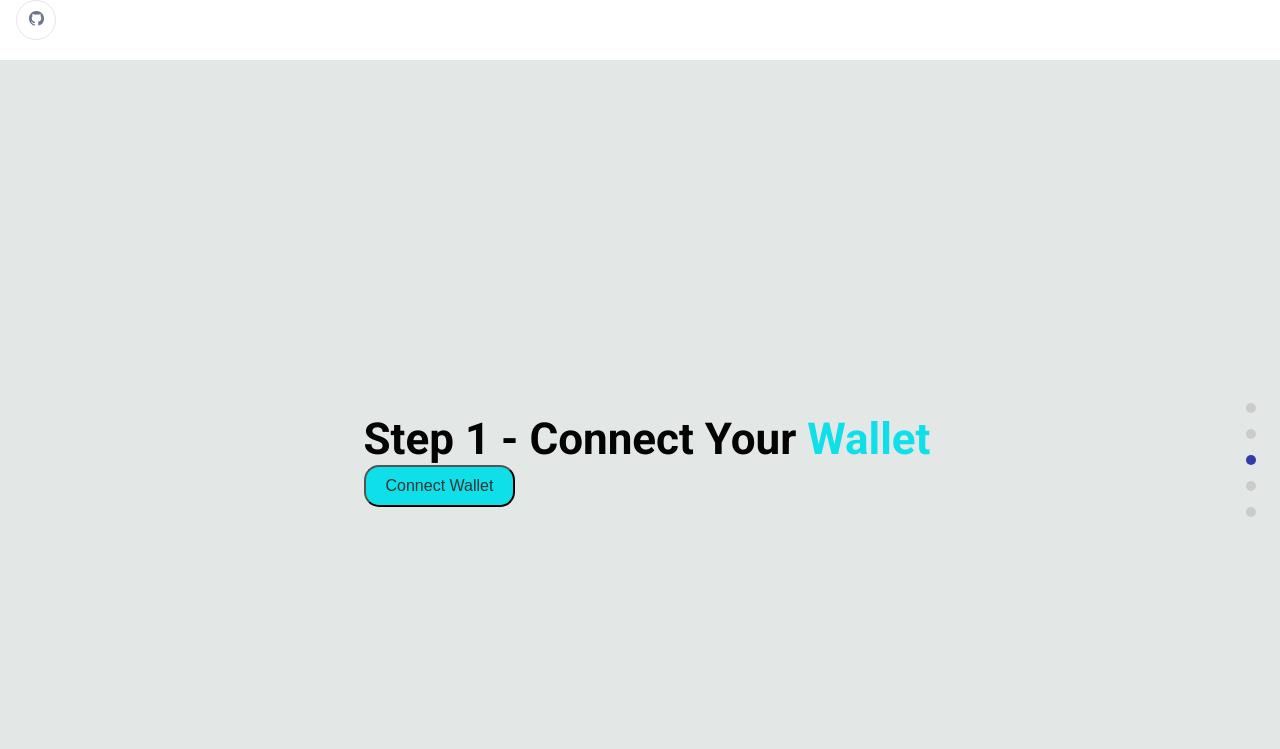
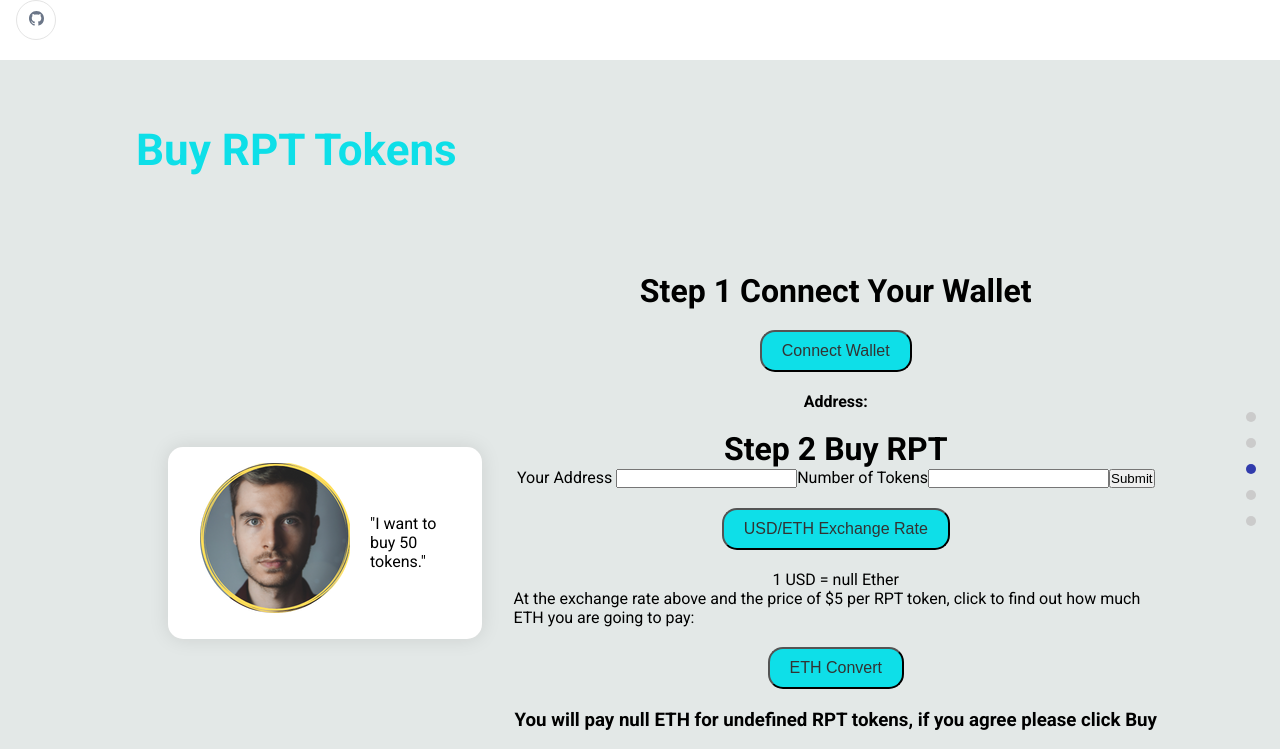
Before and after one commit to thanhtheman/fractional_realestate, a React (Create React App) app in the folder front_end/: page / in a window 1280 px wide. Shown: the part 1540-2289 px from the top of the page. Built offline with nearby package versions, Linux system fonts and the light colour scheme.

Commit message:
buytoken section

```diff
--- a/front_end/src/App.scss
+++ b/front_end/src/App.scss
@@ -193,4 +193,6 @@
     background: var(--third-color);
     font-size:16px;
     color:#333;
+    margin: 20px;
+    cursor: pointer;
 }
--- a/front_end/src/Auction.js
+++ b/front_end/src/Auction.js
@@ -33,16 +33,9 @@ const Auction = () => {
     const [errorMessage, setErrorMessage] = useState(null);
     const [defaultAccount, setDefaultAccount] = useState(null);
     const [connButtonText, setConnButtonText] = useState("Connect Wallet");
-
-    //etherJS part
-    const [incrementBid, setIncrementBid] = useState(null);
-    const [usdToEther, setUsdToEther] = useState(null);
-    const [currentBalance, setCurrentBalance] = useState(null);
-    const [ethBalance, setEthBalance] = useState(null);
     const [provider, setProvider] = useState(null);
     const [signer, setSigner] = useState(null);
-    const [contract, setContract] = useState(null);
-    const [dividendBalance1, setDividendBalance] = useState(null);
+
 
     //For the form
     const [inputs, setInputs] = useState({});
@@ -50,6 +43,17 @@ const Auction = () => {
     const [ethAuctionAmount, setEthAuctionAmount] = useState(null);
     const [ethBidAmount, setBidAmount] = useState(null);
     const [ethFloorPrice, setEthFloorPrice] = useState(null);
+
+    //etherJS part
+    const [incrementBid, setIncrementBid] = useState(null);
+    const [usdToEther, setUsdToEther] = useState(null);
+    const [currentBalance, setCurrentBalance] = useState(null);
+    const [ethBalance, setEthBalance] = useState(null);
+
+    const [contract, setContract] = useState(null);
+    const [dividendBalance1, setDividendBalance] = useState(null);
+
+
 
 
     //Basic account, signer setup
--- a/front_end/src/container/BuyToken/BuyToken.jsx
+++ b/front_end/src/container/BuyToken/BuyToken.jsx
@@ -1,33 +1,154 @@
-import React from 'react';
+import {useState, React} from 'react';
 import { AppWrap, MotionWrap } from '../../Wrapper';
 import {motion} from 'framer-motion';
+import { images } from '../../constants';
+import './BuyToken.scss';
+import {BigNumber, ethers} from "ethers";
+import Auction_abi from "../../Auction_abi.json";
 
 const Buytoken = () => {
+
+  const contractAddress = process.env.contract_address;
+
+  //UI part
+  const [errorMessage, setErrorMessage] = useState(null);
+  const [defaultAccount, setDefaultAccount] = useState(null);
+  const [connButtonText, setConnButtonText] = useState("Connect Wallet");
+
+  const [provider, setProvider] = useState(null);
+  const [signer, setSigner] = useState(null);
+  const [contract, setContract] = useState(null);
+
+   //For the form
+   const [inputs, setInputs] = useState({});
+   const [ethAmount, setEthAmount] = useState(null);
+   const [ethAuctionAmount, setEthAuctionAmount] = useState(null);
+   const [ethBidAmount, setBidAmount] = useState(null);
+   const [ethFloorPrice, setEthFloorPrice] = useState(null);
+
+  //etherJS part
+  const [incrementBid, setIncrementBid] = useState(null);
+  const [usdToEther, setUsdToEther] = useState(null);
+  const [currentBalance, setCurrentBalance] = useState(null);
+  const [ethBalance, setEthBalance] = useState(null);
+
+  //USD to ETH exchange rate, provided by Chainlink Live Data Feed
+  const getUsdToEther = async () => {
+    let usdToWeiRate = await contract.usdToWeiRate();
+    const usdToEther = ethers.utils.formatEther(usdToWeiRate);
+    setUsdToEther(usdToEther);
+  }
+
+//Calculating the amoutn of Eth/Wei that the investor needs to send, including 1.5% fees.
+    //We have to input the fee at 2%, which is 0.5% higher, to avoid "Error: can't estimate gas" problem from MetaMask
+    const ethCalculation = async () => {
+      let exchangeRate1 = await contract.usdToWeiRate();
+      let ethAmountInWei = BigNumber.from(((inputs.numberOfTokens*500*1.02)*exchangeRate1).toString());
+      const ethAmount = ethers.utils.formatUnits(ethAmountInWei, 18);
+      setEthAmount(ethAmount);
+  }
+
+  const buyRPT = async () => {
+      await contract.buyRPT(defaultAccount, inputs.numberOfTokens, { value: ethers.utils.parseUnits(ethAmount).toString() });
+  }
+
+  const connectWalletHandler = () => {
+    if(window.ethereum) {
+        window.ethereum.request({method: "eth_requestAccounts"})
+        .then(result => {
+            accountChangedHandler(result[0]);
+            setConnButtonText("Wallet Connected");
+        })
+    } else {
+        setErrorMessage("Need to Install MetaMask");
+    }
+  }
+
+  const accountChangedHandler = (newAccount) => {
+    setDefaultAccount(newAccount);
+    updateEthers();
+  }
+
+  const updateEthers = () => {
+    let tempProvider = new ethers.providers.Web3Provider(window.ethereum);
+    setProvider(tempProvider);
+
+    let tempSigner = tempProvider.getSigner();
+    setSigner(tempSigner);
+
+    let tempContract = new ethers.Contract(contractAddress, Auction_abi, tempSigner);
+    setContract(tempContract);
+  }
+
+  const handleChange = (event) => {
+    const name = event.target.name;
+    const value = event.target.value;
+    setInputs(values => ({...values, [name]: value}));
+  }
+  const handleSubmit = (event) => {
+    event.preventDefault();
+    console.log(inputs);
+  }
+
   return (
     <div>
     <motion.div
       whileInView={ {x: [-100, 0], opacity: [0, 1]} }
       transition={ {duration: 1} }
-
+      className='app__header-info'
     >
-        <h1 className='head-text'> Step 1 - Connect Your <span>Wallet</span></h1>
+      <h1 className='head-text'> <span>Buy RPT Tokens</span> </h1>
     </motion.div>
 
-    <div className='app__execution-tasks'>
-
-
+  <div className='app__header app__flex'>
+    <div>
       <motion.div
         whileInView={ {x: [-100, 0], opacity: [0, 1]} }
         transition={ {duration: 1} }
+        className='app__header-info'
       >
-        <button className='button'>Connect Wallet</button>
+          <div className='app__header-badge'>
+            <div className='badge-cmp app__flex'>
+              <span><img src={images.John}/></span>
+              <div style={{ marginLeft: 20 }}>
+                <p>"I want to buy 50 tokens."</p>
+              </div>
+            </div>
+          </div>
+      </motion.div>
+    </div>
+    <div>
+    <motion.div
+        whileInView={ {scale: [0, 1]} }
+        transition={ {duration: 1, ease: 'easeInOut'} }
+        className='app__execution-tasks'
+    >
+      <h1>Step 1 Connect Your Wallet</h1>
+      <button className='button' onClick={connectWalletHandler}>{connButtonText}</button>
+      <h4>Address: {defaultAccount}</h4>
+      <br/>
+      <h1>Step 2 Buy RPT</h1>
+      <form onSubmit={handleSubmit}>
+        <label>Your Address </label>
+        <input type="text" name="publicAddress" value={inputs.publicAddress} onChange ={handleChange}/>
+        Number of Tokens
+        <input type="number" name="numberOfTokens" value={inputs.numberOfTokens} onChange ={handleChange}/>
+        <input type="submit"/>
+      </form>
+
+      <button className="button" onClick={getUsdToEther}>USD/ETH Exchange Rate</button>
+                    <p>{`1 USD = ${usdToEther} Ether`}</p>
+                    <p>At the exchange rate above and the price of $5 per RPT token, click to find out how much ETH you are going to pay:</p>
+                    <button className="button" onClick={ethCalculation}>ETH Convert</button>
+                    <h3>{`You will pay ${ethAmount} ETH for ${inputs.numberOfTokens} RPT tokens, if you agree please click Buy`}</h3>
+                    <button className="button" onClick={buyRPT}>Buy RPT</button>
+
     </motion.div>
 
-
+    </div>
 
 
   </div>
-
   </div>
   )
 }
--- a/front_end/src/container/BuyToken/BuyToken.scss
+++ b/front_end/src/container/BuyToken/BuyToken.scss
@@ -1,5 +1,46 @@
+.app__section {
+    margin-top: 0px;
+}
+
+.app__header {
+    flex: 1;
+    width: 100%;
+    height: 100%;
+    flex-direction: row;
+
+
+    padding: 6rem 2rem 0rem;
+
+    @media screen and (min-width: 2000px) {
+      padding-top: 8rem;
+    }
+
+    @media screen and (max-width: 1200px) {
+      flex-direction: column;
+    }
+
+    @media screen and (max-width: 450px) {
+      padding: 6rem 1rem 2rem;
+    }
+}
+
+.app__header-info {
+    flex: 0.65;
+    display: flex;
+    justify-content: flex-start;
+    height: 100%;
+
+    margin: 0 2rem;
+
+    @media screen and (max-width: 1200px) {
+      width: 100%;
+      margin-right: 0rem;
+    }
+}
+
 .app__execution-tasks {
     display: flex;
-    justify-content: space-around;
+    justify-content: space-between;
     flex-direction: column;
+    align-items: center;
 }
--- a/front_end/src/container/Introduction/Introduction.jsx
+++ b/front_end/src/container/Introduction/Introduction.jsx
@@ -57,7 +57,6 @@ const Introduction = () => {
       <motion.img
           whileInView={ {scale: [0, 1]} }
           transition={ {duration: 1, ease: 'easeInOut'} }
-          className='condo'
           src={images.condo}
           alt='profile_condo'
         />
--- a/front_end/src/container/Introduction/Introduction.scss
+++ b/front_end/src/container/Introduction/Introduction.scss
@@ -31,7 +31,6 @@
       width: 100%;
       margin-right: 0rem;
     }
-
 }
 
 
```
Also changed, not shown: 1 other file (tests, documents, lock files or other folders). Lines whose indentation alone changed are shown as unchanged.
